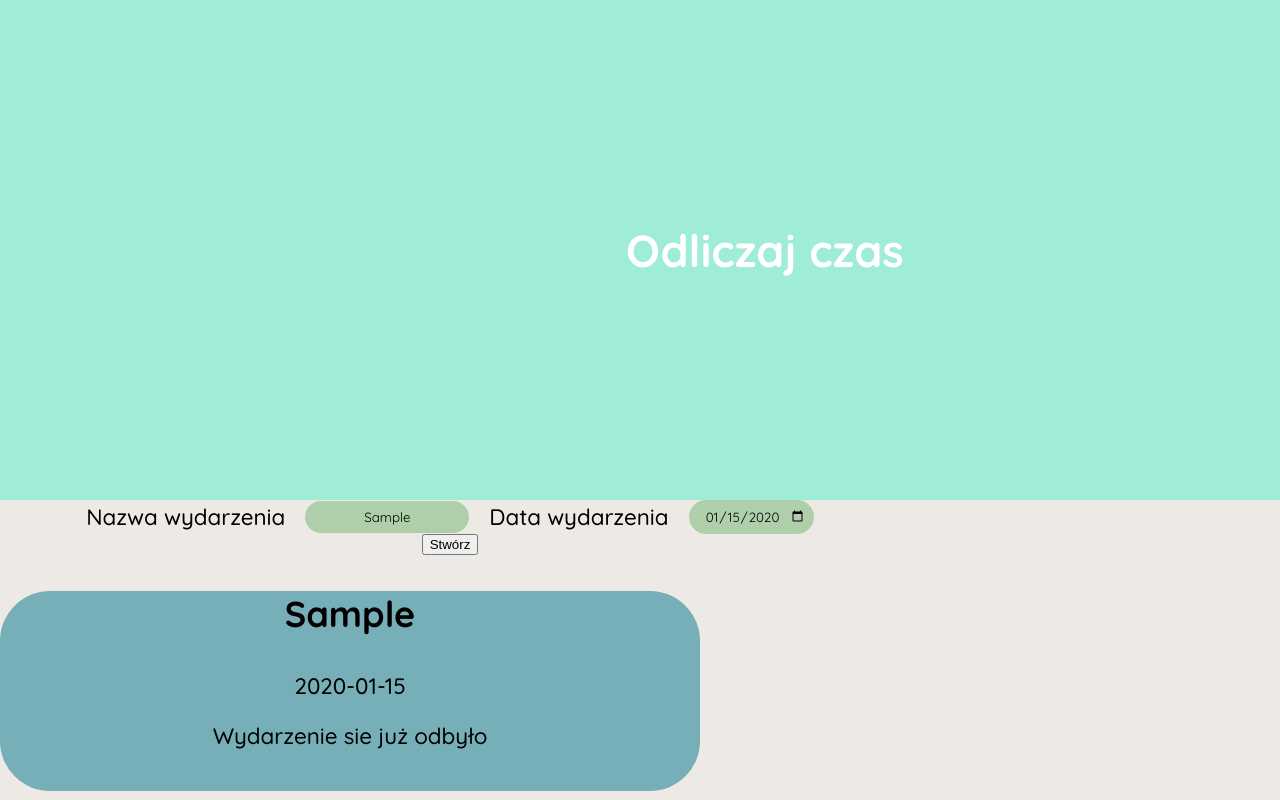
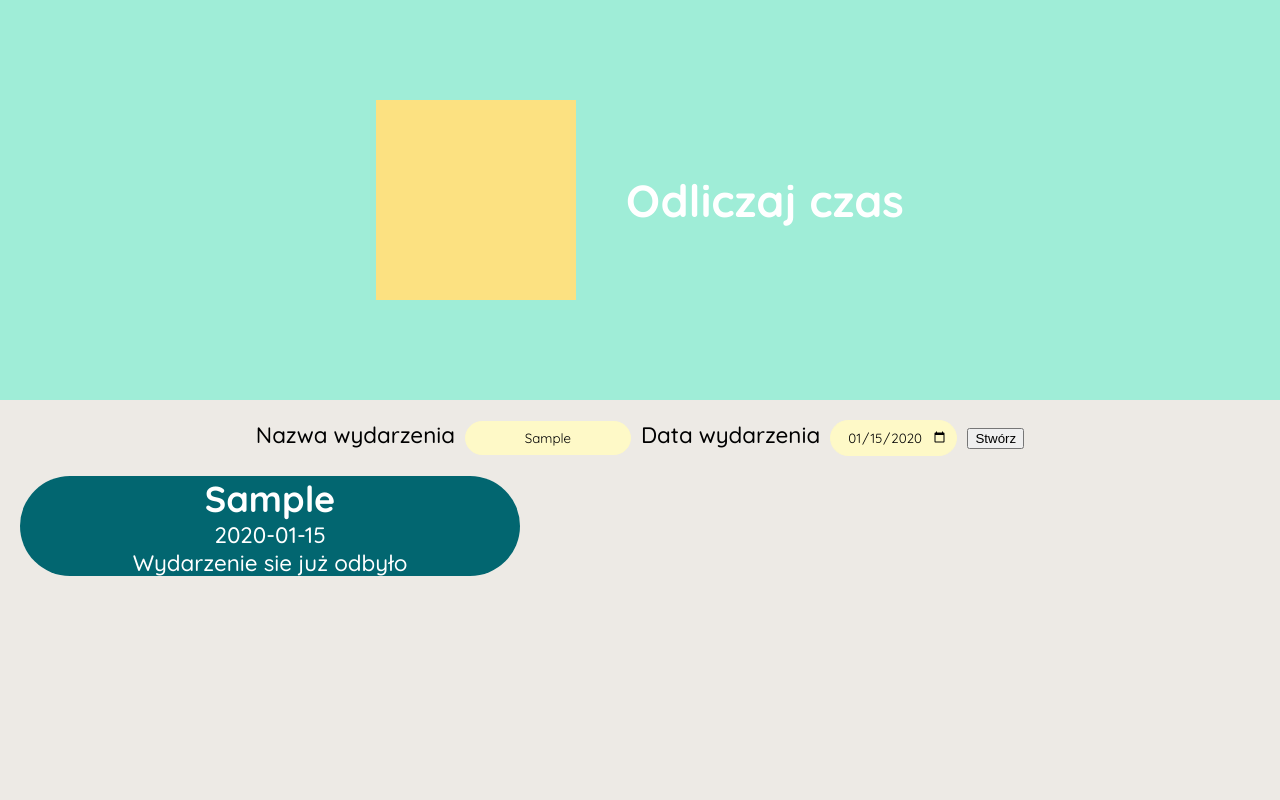
Before and after one commit to Aknowi/event-countdown, a React (Vite) app: page / in a window 1280 px wide. Both pictures are taken after typing "Sample", "2020-01-15" into the empty fields and a click on the button "Stwórz". Built offline with nearby package versions, Linux system fonts and the light colour scheme; a web font is replaced by a local one.

Commit message:
fixed timezone and multiple renders

```diff
--- a/src/App.css
+++ b/src/App.css
@@ -21,14 +21,20 @@
 
 /* Event */
 
-.events-box {
-  width: 700px;
-  height: 200px;
-  background: #76afb8;
+.event-box {
+  width: 500px;
+  height: 100px;
+  background: #026670;
   border-radius: 50px;
+  color: #fff;
+  margin: 20px;
 }
 
-.events-box-title {
+.event-box > * {
+  margin: 0;
+}
+
+.event-box-title {
   font-family: "RidayParcia", "Quicksand", sans-serif;
   font-size: 36px;
 }
--- a/src/App.jsx
+++ b/src/App.jsx
@@ -12,6 +12,7 @@ function App() {
     eventName: "",
     date: "",
   });
+  console.log(eventInput);
   const [eventDetails, setEventDetails] = useState([]);
 
   const handleInputOnChange = (e) => {
@@ -29,10 +30,8 @@ function App() {
       eventName: eventInput.eventName,
       eventDate: eventInput.date,
     };
-    console.log(obj);
     setEventDetails([...eventDetails, obj]);
   };
-  console.log(eventDetails);
   return (
     <>
       <div className="title-box">
@@ -61,11 +60,11 @@ function App() {
           max="2050-01-01"
           className="event-form-input"
         ></input>
-        <div className="break"></div>
         <button type="submit" className="event-form-button">
           Stwórz
         </button>
       </form>
+      <div className="event-timers">
         {eventDetails.map((eventDetail, index) => (
           <Event
             key={index}
@@ -73,6 +72,7 @@ function App() {
             name={eventDetail.eventName}
           />
         ))}
+      </div>
     </>
   );
 }
--- a/src/Components/Event.jsx
+++ b/src/Components/Event.jsx
@@ -1,4 +1,4 @@
-import { useState } from "react";
+import { useEffect, useState } from "react";
 import "../App.css";
 import "../index.css";
 
@@ -10,6 +10,8 @@ function Event({ date, name }) {
   const hour = minute * 60;
   const day = hour * 24;
 
+  let intervalID = null;
+
   const getCountDown = () => {
     let currentDate = new Date();
     let eventEnd = new Date(date);
@@ -18,9 +20,7 @@ function Event({ date, name }) {
     let hours = Math.floor((timeSpan % day) / hour);
     let minutes = Math.floor((timeSpan % hour) / minute);
     let seconds = Math.floor((timeSpan % minute) / second);
-
     console.log(timeSpan);
-
     if (timeSpan <= 0) {
       clearInterval(intervalID);
       setEventCountDown("Wydarzenie sie już odbyło");
@@ -28,13 +28,18 @@ function Event({ date, name }) {
       setEventCountDown(`${days} : ${hours} : ${minutes} : ${seconds}`);
     }
   };
-  const intervalID = setInterval(getCountDown, 1000);
+
+  useEffect(() => {
+    intervalID = setInterval(getCountDown, 1000);
+    return () => clearInterval(intervalID);
+  }),
+    [];
 
   return (
-    <div className="events-box">
-      <h3 className="events-box-title">{name}</h3>
-      <p className="events-box-date">{date}</p>
-      <p className="events-box-timer">{eventCountDown}</p>
+    <div className="event-box">
+      <h3 className="event-box-title">{name}</h3>
+      <p className="event-box-date">{date}</p>
+      <p className="event-box-timer">{eventCountDown}</p>
     </div>
   );
 }
--- a/src/index.css
+++ b/src/index.css
@@ -18,10 +18,10 @@ body {
   min-width: 320px;
   min-height: 100vh;
 }
-
+/* Title section */
 .title-box {
   background: fixed#9FeDD7;
-  height: 500px;
+  height: 400px;
   display: flex;
   flex-wrap: wrap-reverse;
   justify-content: center;
@@ -37,26 +37,19 @@ h1 {
 .clock {
   width: 200px;
   height: 200px;
+  background-color: #fce181;
 }
-
+/* Form section */
 .event-form {
-  max-width: 900px;
-  display: flex;
-  flex-wrap: wrap;
-  column-gap: 20px;
-  justify-content: center;
-  align-items: center;
-}
-
-.event-form > * {
-  flex: 0 1 auto;
+  margin: 20px 0;
 }
 
 .event-form-input {
   padding: 8px 8px;
+  margin: 0 10px;
   text-align: center;
-  border: none;
-  background-color: #afcfab;
+  border: 1px solid #fef9c7;
+  background-color: #fef9c7;
   border-radius: 20px;
   font-family: inherit;
 }
@@ -67,14 +60,10 @@ h1 {
 
 .event-form-input:focus {
   outline: none;
-  border: 1px solid #d5d600;
-  box-shadow: 0 0 6px #d5d600;
-}
-
-.break {
-  flex-basis: 100%;
-  height: 0;
+  border: 1px solid #fce181;
+  box-shadow: 0 0 6px #fce181;
 }
 
 .event-form-button {
 }
+/* Timer section */
```
Lines whose indentation alone changed are shown as unchanged.
